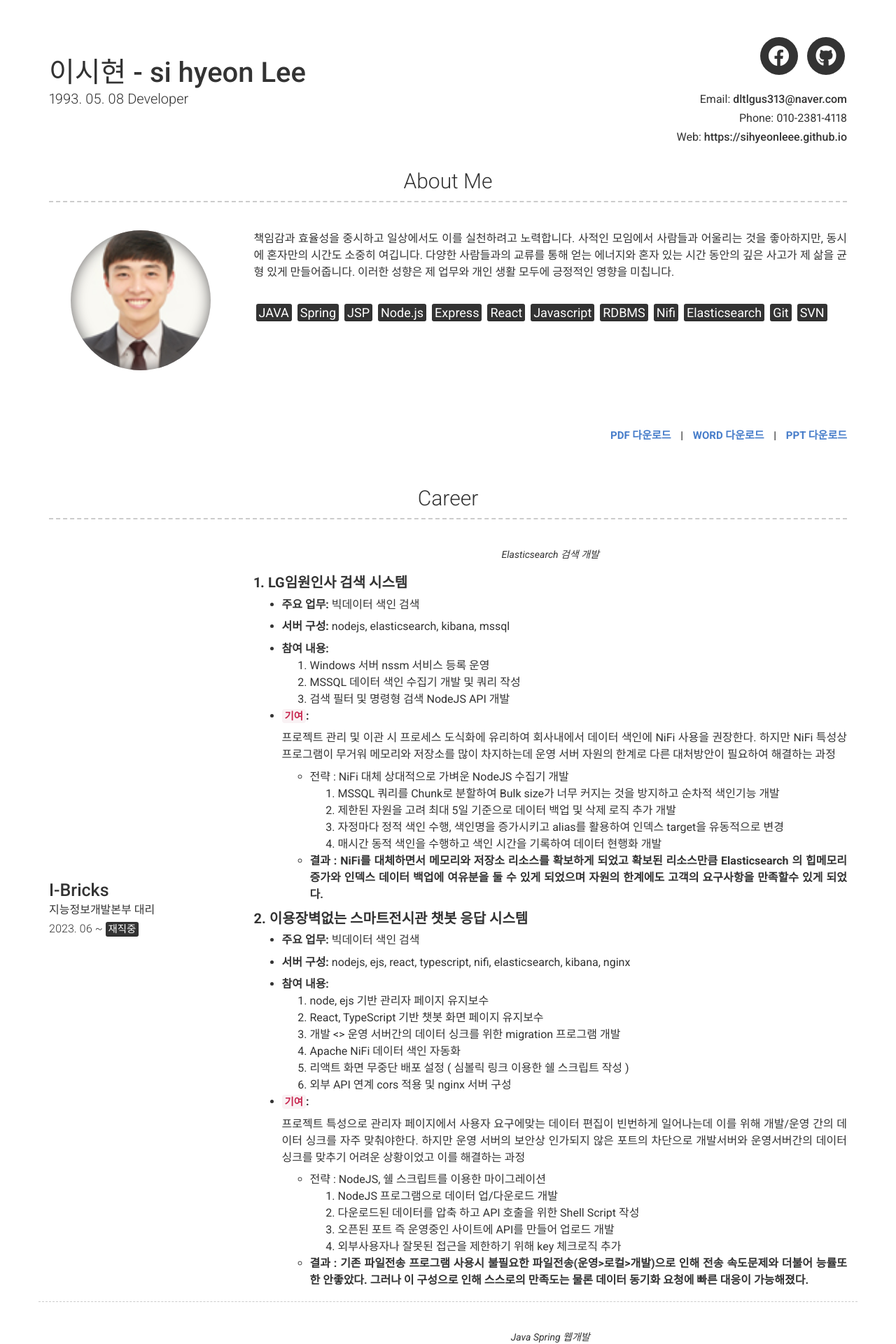
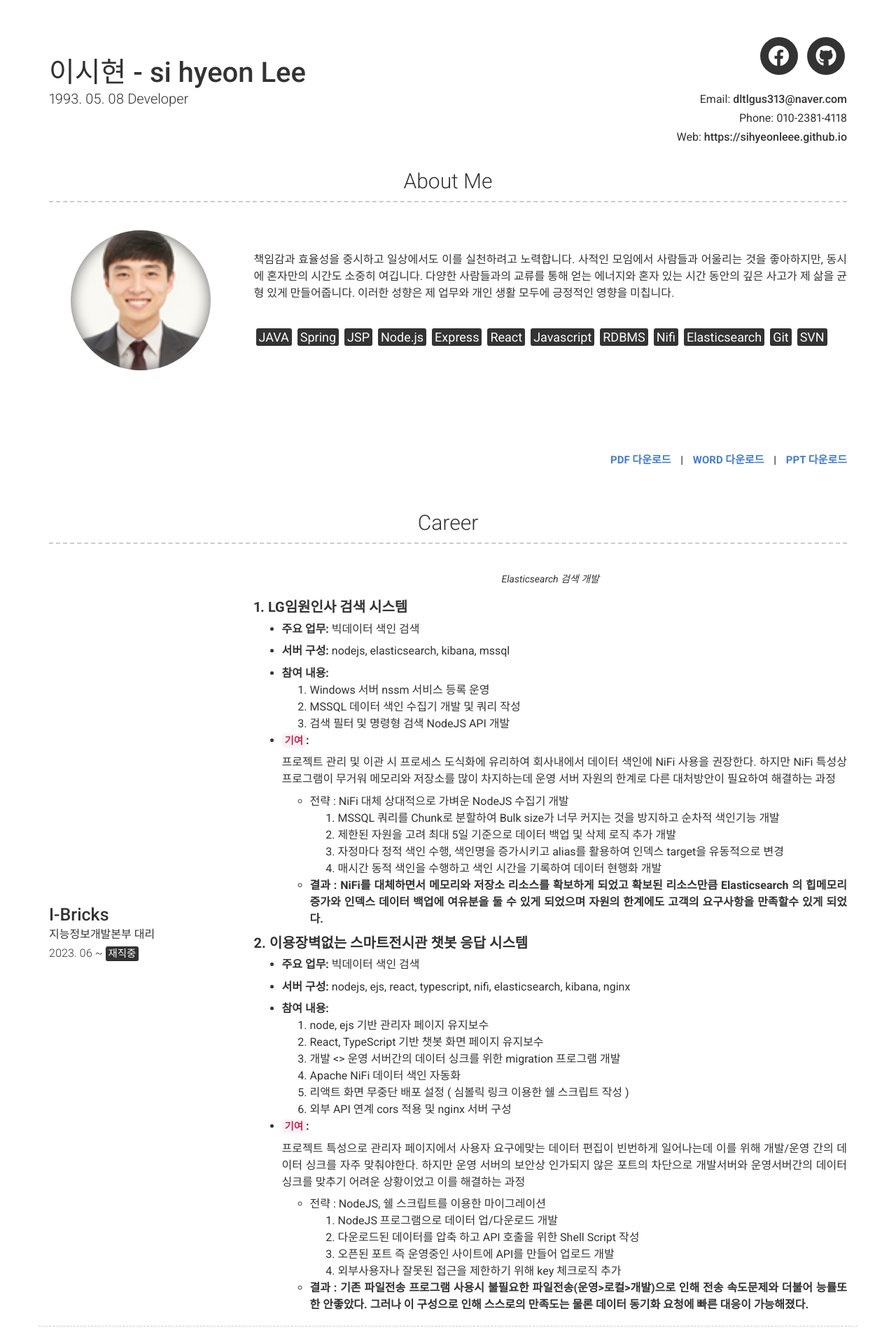
Before and after one commit to sihyeonleee/sihyeonleee.github.io, a Jekyll site: the page built from index.md, in a window 1280 px wide. Shown: the top 1920 px of the page at 70% size. Built offline with Jekyll 4.4.1, drawn with Linux system fonts in a browser that asks for light colours; nearby versions of some CDN libraries.

Commit message:
no message

```diff
--- a/_config.yml
+++ b/_config.yml
@@ -52,14 +52,14 @@ facebook_username: https://www.facebook.com/profile.php?id=100004964325600
 about_title: About Me
 about_profile_image: images/jobs.JPG
 about_content: | # this will include new lines to allow paragraphs
-    <div style="font-size: 1.6rem; text-align: justify;">
+    <div style="font-size: 1.6rem; text-align: justify; margin-top: 30px;">
       책임감과 효율성을 중시하고 일상에서도 이를 실천하려고 노력합니다. 사적인
       모임에서 사람들과 어울리는 것을 좋아하지만, 동시에 혼자만의 시간도 소중히
       여깁니다. 다양한 사람들과의 교류를 통해 얻는 에너지와 혼자 있는 시간 동안의
       깊은 사고가 제 삶을 균형 있게 만들어줍니다. 이러한 성향은 제 업무와 개인
       생활 모두에 긍정적인 영향을 미칩니다.
     </div>
-    <div style="font-size: 200%; margin-top:35px; margin-top: 30px;">
+    <div style="font-size: 200%; margin-top:35px;">
       <mark style="margin-left:3px;">JAVA</mark>
       <mark style="margin-left:3px;">Spring</mark>
       <mark style="margin-left:3px;">JSP</mark>
```
